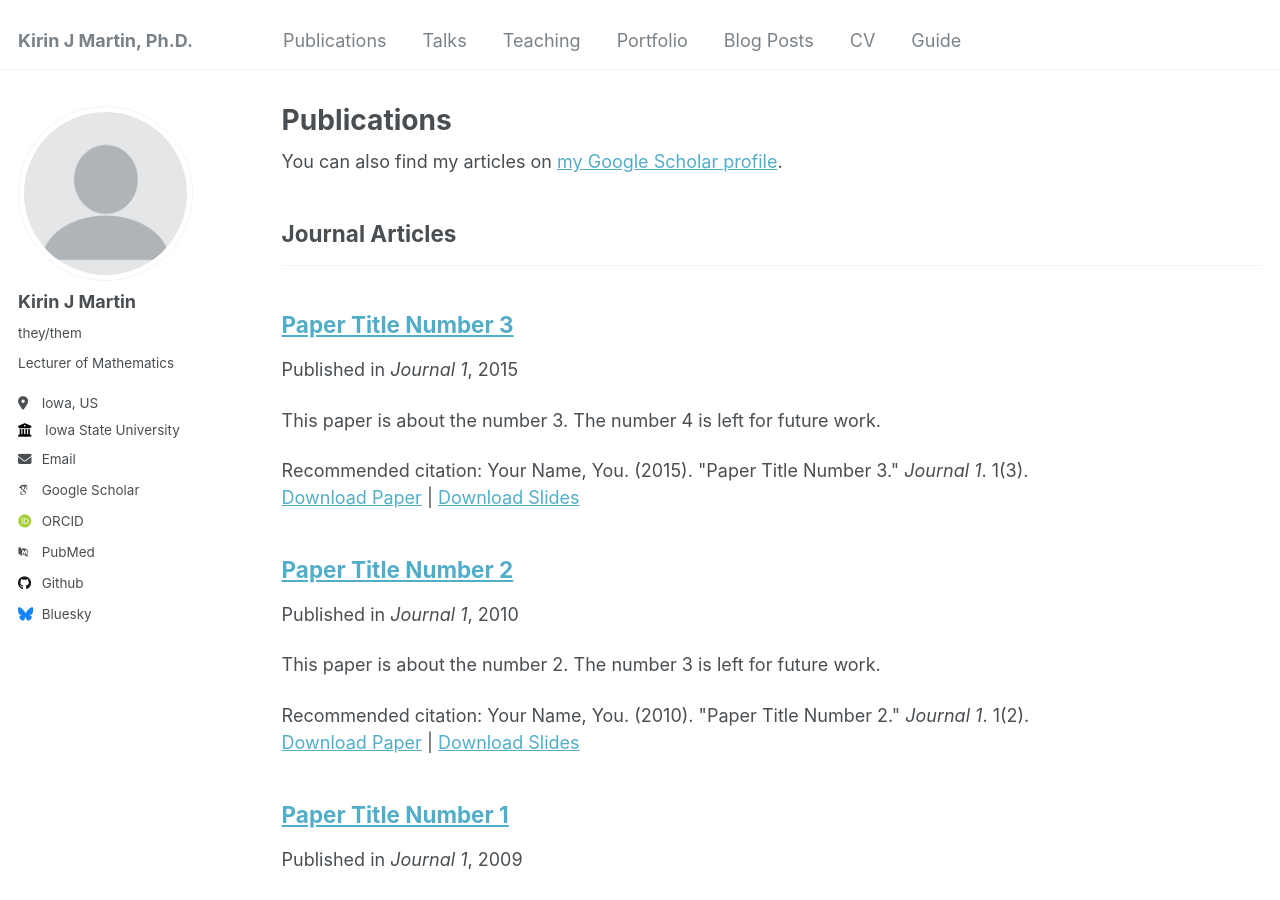
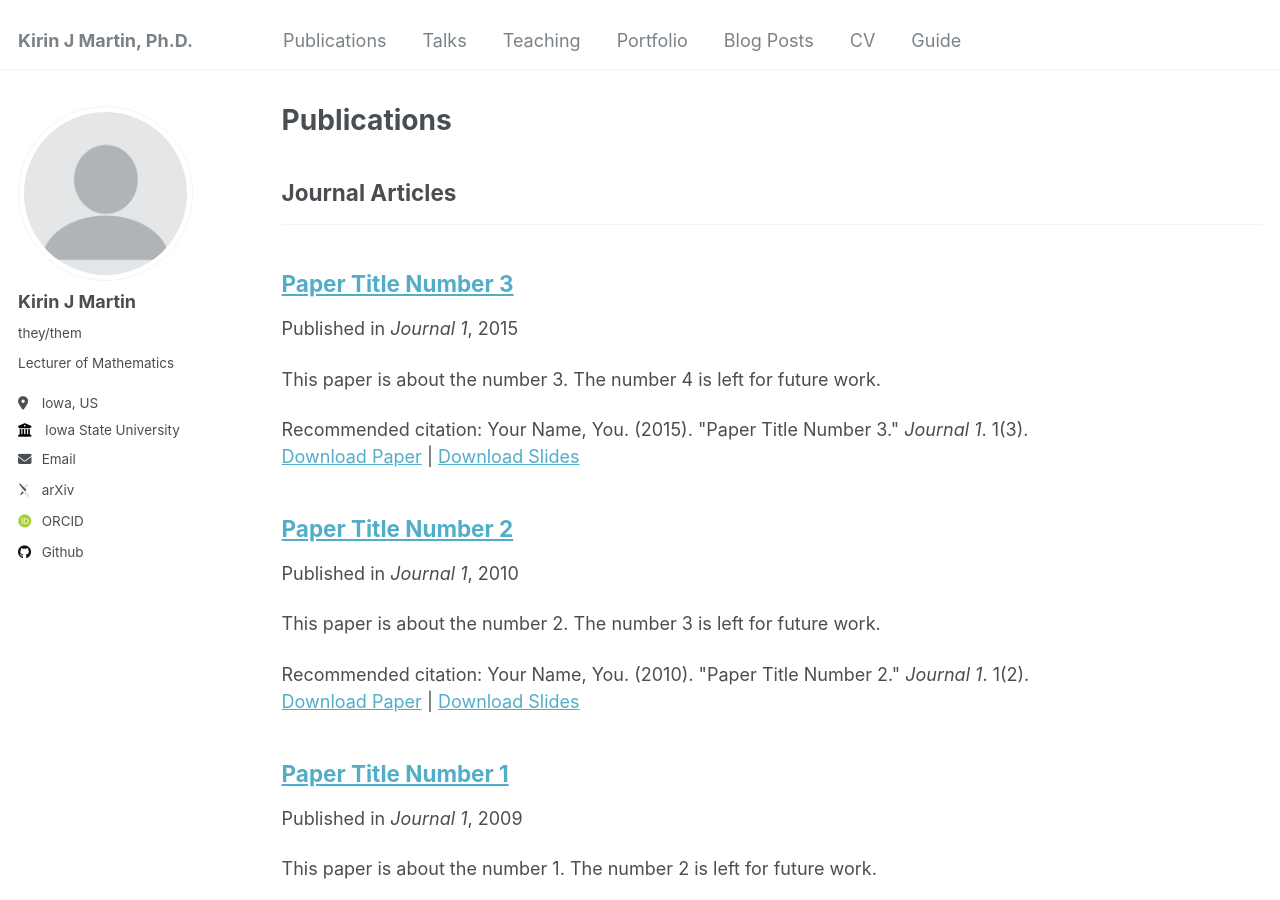
Before and after one commit to KirinJMartin/KirinJMartin.github.io, a Jekyll site: the page built from _pages/publications.html, in a window 1280 px wide and 900 px high. Built offline with Jekyll 4.4.1, drawn with Linux system fonts in a browser that asks for light colours; some web fonts are replaced; part of the change alters nothing that is shown.

Commit message:
Update _config.yml

```diff
--- a/_config.yml
+++ b/_config.yml
@@ -11,7 +11,7 @@ locale                   : "en-US"
 title                    : "Kirin J Martin, Ph.D."
 title_separator          : "-"
 name                     : &name "Kirin J Martin"
-description              : &description "Lecturer of Mathematics at Iowa State University"
+description              : &description "Kirin J Martin's professional website"
 url                      : https://KirinJMartin.github.io # the base hostname & protocol for your site e.g. "https://mmistakes.github.io"
 baseurl                  : "" # the subpath of your site, e.g. "/blog"
 repository               : "KirinJMartin/KirinJMartin.github.io"
@@ -23,7 +23,7 @@ author:
   # Biographic information
   avatar           : "profile.png"
   name             : "Kirin J Martin"
-  pronouns         : "they/them"# example: "she/her"
+  pronouns         : "they/them"
   bio              : "Lecturer of Mathematics" # Short biography for the left-hand sidebar
   location         : "Iowa, US"
   employer         : "Iowa State University"
@@ -31,24 +31,24 @@ author:
   email            : "jmartin4@iastate.edu"
 
   # Academic websites
-  arxiv            : # URL - Update with the correct link to your profile
-  googlescholar    : "https://scholar.google.com/citations?user=PS_CX0AAAAAJ"
+  arxiv            : "http://arxiv.org/a/martin_k_2" # URL link to your profile
+  googlescholar    : # URL
   impactstory      : # URL
-  orcid            : "http://orcid.org/yourorcidurl"
+  orcid            : "http://orcid.org/0000-0001-5854-6346"
   semantic         : # URL
-  pubmed           : "https://www.ncbi.nlm.nih.gov/pubmed/?term=john+snow"
+  pubmed           : # URL
   researchgate     : # URL
 
   # Repositories and software development
   bitbucket        : # Username - Update with your username on the site
   codepen          : # Username
   dribbble         : # Username
-  github           : "academicpages"
+  github           : "KirinJMartin"
   kaggle           : # Username
   stackoverflow    : # User number or user number and name (i.e., use "1" or "1/jeff-atwood")
 
   # Social media
-  bluesky          : "bsky.app" # Replace this with you Bluesky username
+  bluesky          : # Bluesky username
   facebook         : # Username
   flickr           : # Username
   foursquare       : # Username
```
